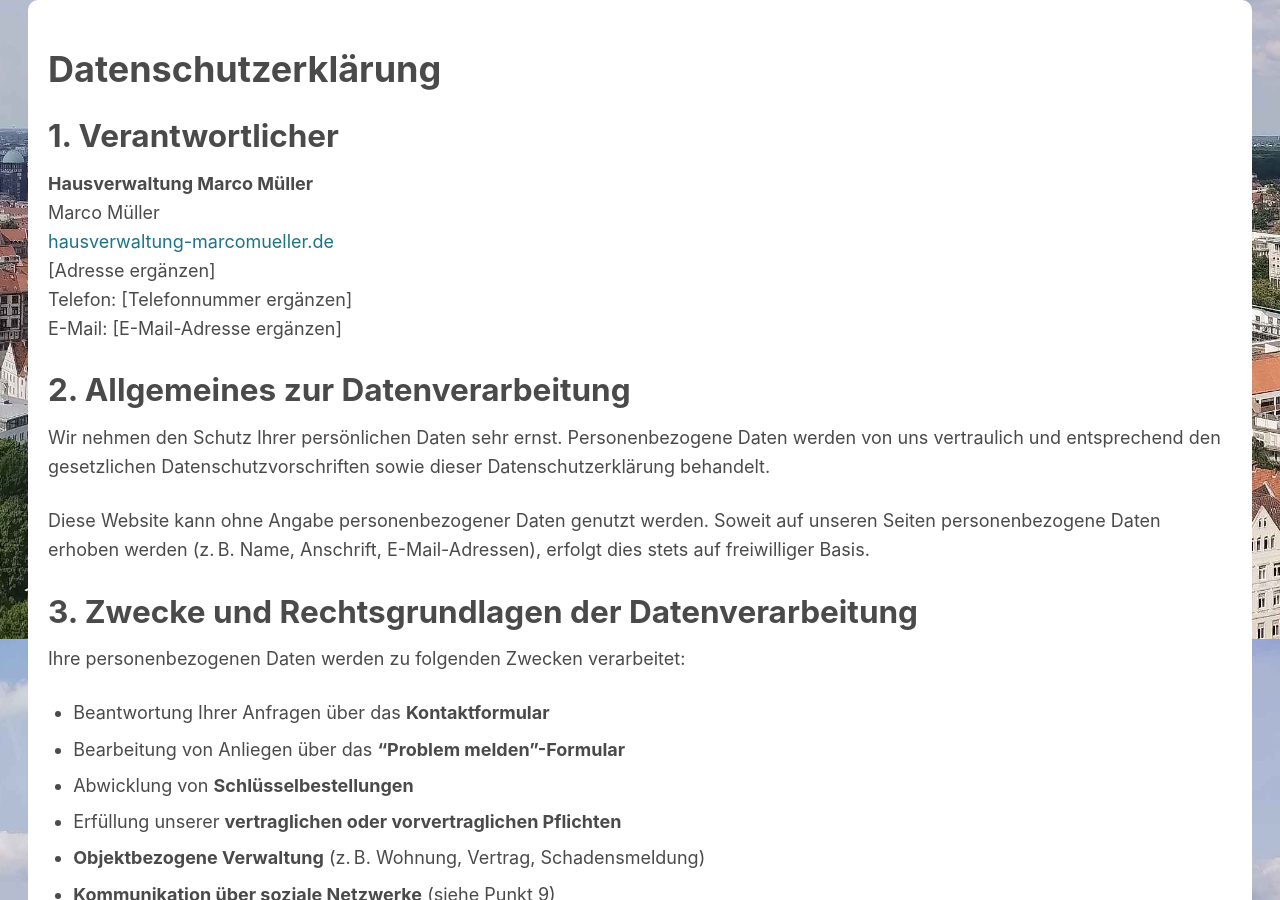
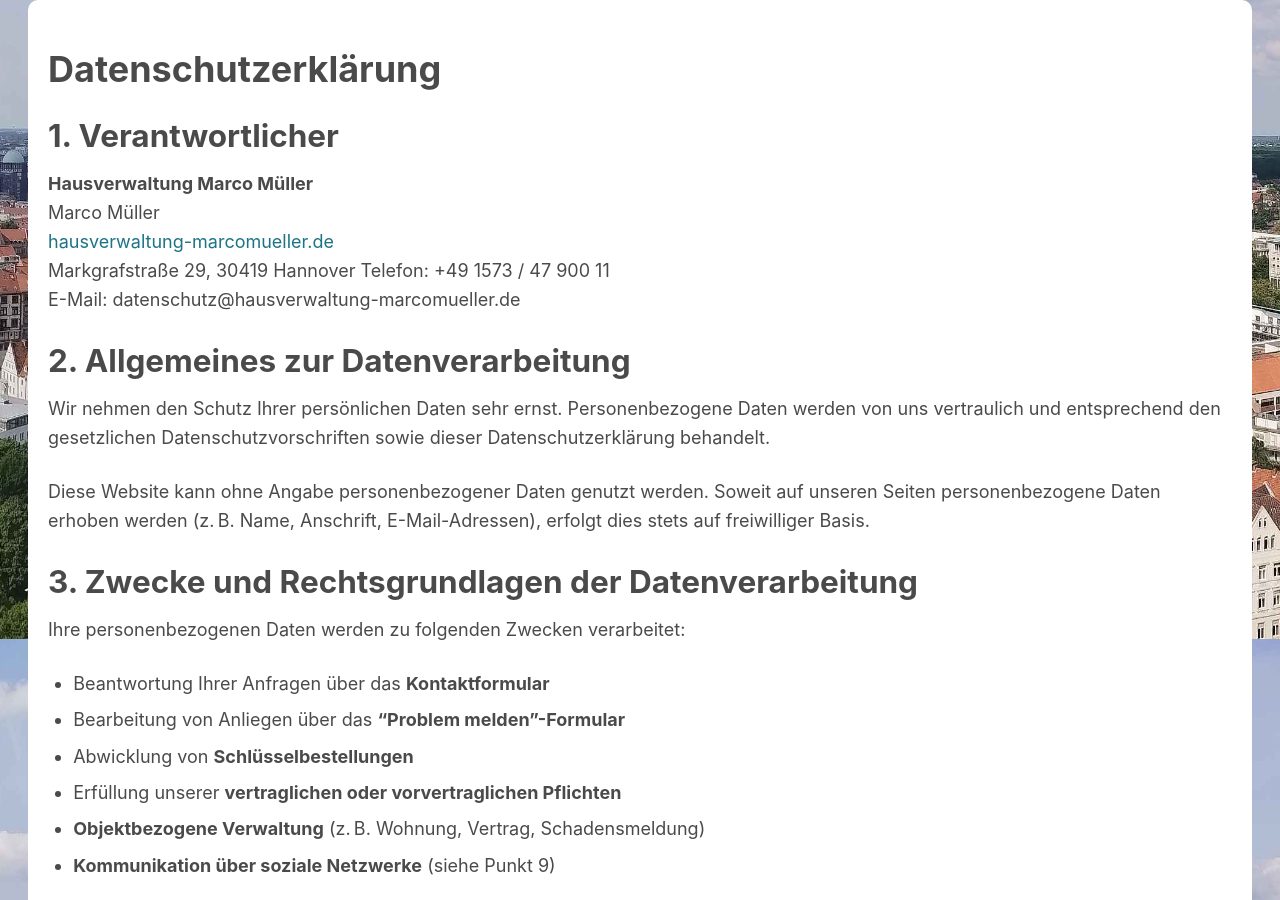
Before and after one commit to marek22k/hausverwaltung, a Jekyll site: the page built from datenschutz.md, in a window 1280 px wide and 900 px high, scrolled down 1161 px. Built offline with Jekyll 4.4.1, drawn with Linux system fonts in a browser that asks for light colours.

Commit message:
Update datenschutz.md
Adresse ergänzt

```diff
--- a/datenschutz.md
+++ b/datenschutz.md
@@ -12,9 +12,9 @@
 **Hausverwaltung Marco Müller**
 Marco Müller
 [hausverwaltung-marcomueller.de](https://hausverwaltung-marcomueller.de)
-[Adresse ergänzen]
-Telefon: [Telefonnummer ergänzen]
-E-Mail: [E-Mail-Adresse ergänzen]
+Markgrafstraße 29, 30419 Hannover
+Telefon: +49 1573 / 47 900 11
+E-Mail: datenschutz@hausverwaltung-marcomueller.de
 
 ### 2. Allgemeines zur Datenverarbeitung
 
```
